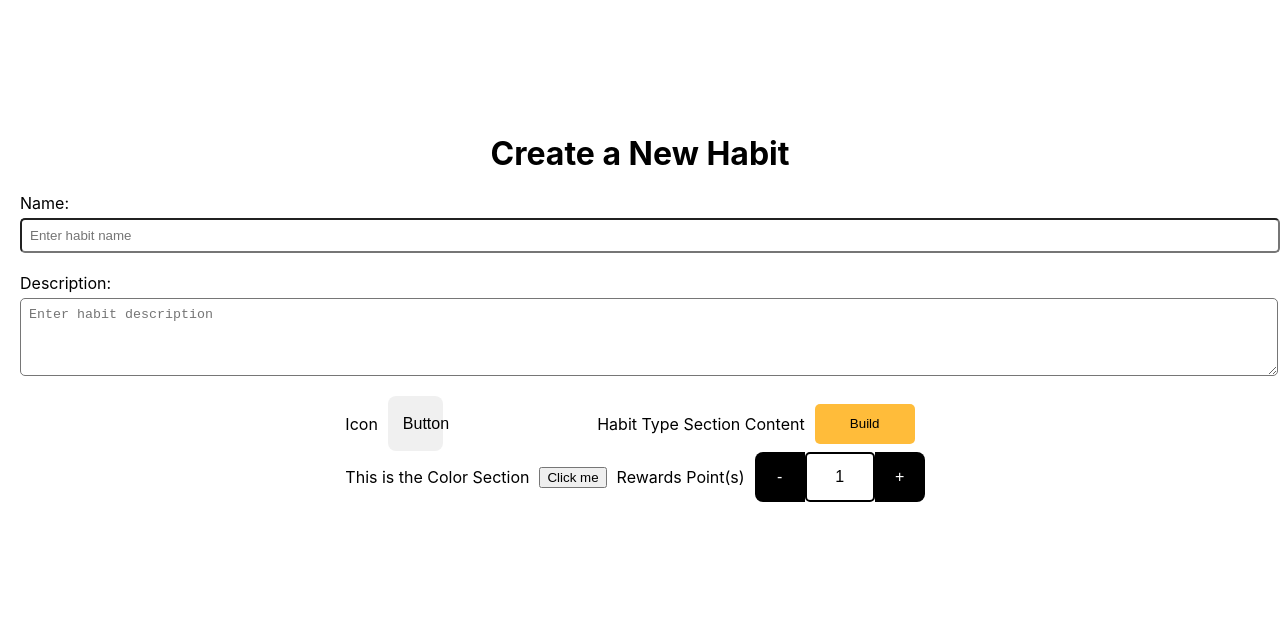
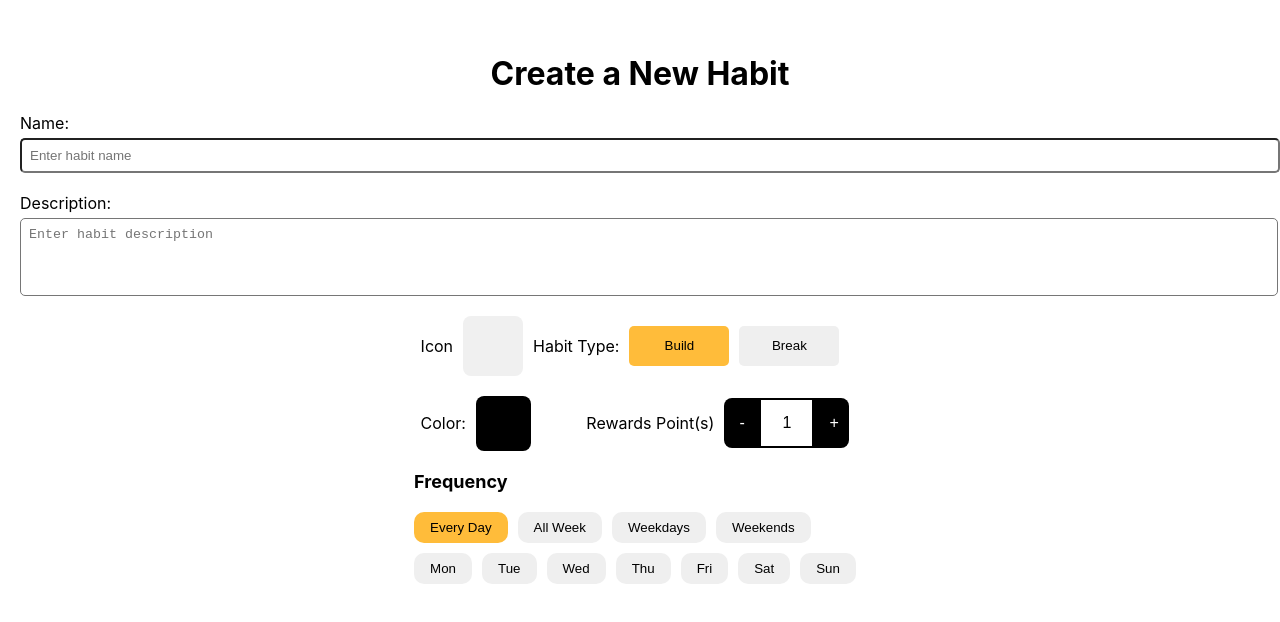
Before and after one commit to adellevo/HabitStreak, a React (Create React App) app: page /habitcreation in a window 1280 px wide. Shown: the part 112-734 px from the top of the page. Built offline with nearby package versions, Linux system fonts and the light colour scheme.

Commit message:
Added Frequency Section

```diff
--- a/src/ColorSection.js
+++ b/src/ColorSection.js
@@ -1,12 +1,14 @@
-// ColorSection.js
 import React from "react";
+import "./HabitCreation.css"; // Add the path to your ColorSection CSS file
 
 const ColorSection = () => {
   return (
     <div className="color-section">
-      <p>This is the Color Section</p>
-      <button>Click me</button>
-      {/* Add more content or components for the Color Section */}
+      <p className="color-label">Color:</p>
+      <div>
+        <button className="color-button">Black</button>
+        {/* Add more color buttons as needed */}
+      </div>
     </div>
   );
 };
--- a/src/DescriptionSection.js
+++ b/src/DescriptionSection.js
@@ -1,4 +1,3 @@
-// DescriptionSection.js
 import React from "react";
 
 const DescriptionSection = () => {
@@ -12,6 +11,7 @@ const DescriptionSection = () => {
         placeholder="Enter habit description"
         rows="4"
         className="textarea"
+        style={{ resize: "none" }}
       />
     </div>
   );
--- /dev/null
+++ b/src/FrequencySection.js
@@ -0,0 +1,32 @@
+// FrequencySection.js
+import React from "react";
+import "./HabitCreation.css"; // Add the path to your main CSS file
+
+const FrequencySection = () => {
+  return (
+    <div className="frequency-section">
+      <div className="frequency-label">Frequency</div>
+
+      {/* First row of buttons */}
+      <div className="frequency-row first-row">
+        <button className="first-row-button everyday-button">Every Day</button>
+        <button className="first-row-button">All Week</button>
+        <button className="first-row-button">Weekdays</button>
+        <button className="first-row-button">Weekends</button>
+      </div>
+
+      {/* Second row of buttons */}
+      <div className="frequency-row">
+        <button className="second-row-button">Mon</button>
+        <button className="second-row-button">Tue</button>
+        <button className="second-row-button">Wed</button>
+        <button className="second-row-button">Thu</button>
+        <button className="second-row-button">Fri</button>
+        <button className="second-row-button">Sat</button>
+        <button className="second-row-button">Sun</button>
+      </div>
+    </div>
+  );
+};
+
+export default FrequencySection;
--- a/src/HabitCreation.css
+++ b/src/HabitCreation.css
@@ -33,19 +33,28 @@ textarea {
   padding: 8px;
 }
 
+.textarea {
+  resize: none; /* Add this property to prevent resizing */
+}
+
+.horizontal-section {
+  display: flex;
+  justify-content: space-between;
+  width: 100%; /* Occupy the full width of the parent */
+  margin-bottom: 10px; /* Add margin-bottom for spacing */
+}
+
+.horizontal-section > * {
+  margin-right: 10px; /* Adjust the padding as needed */
+}
+
 /* Add the following styles for the horizontal layout */
 .horizontal-section {
   display: flex;
   justify-content: space-between;
   width: 100%; /* Occupy the full width of the parent */
+  margin-bottom: 20px; /* Add margin-bottom for spacing */
 }
-
-/* Add padding between the two sections */
-.horizontal-section > * {
-  margin-right: 10px; /* Adjust the padding as needed */
-}
-
-/* ... (existing styles) */
 
 /* IconSection.css */
 .icon-section {
@@ -65,9 +74,11 @@ textarea {
   font-size: 16px;
   cursor: pointer; /* Add a pointer cursor on hover */
   outline: none; /* Remove button outline */
-  width: 55px; /* Adjust the width as needed */
-  height: 55px; /* Adjust the height as needed */
+  width: 60px;
+  height: 60px;
 }
+
+/* ... other CSS styles for IconSection ... */
 
 /* HabitTypeSection.css */
 .habit-type-section {
@@ -97,6 +108,8 @@ textarea {
   /* Add styles for the "Break" button if needed */
 }
 
+/* ... other CSS styles for HabitTypeSection ... */
+
 /* ColorSection.css */
 .color-section {
   display: flex;
@@ -120,8 +133,6 @@ textarea {
 }
 
 /* RewardsOptionsSection.css */
-
-/* RewardPointsSection.css */
 .reward-points-container {
   display: flex;
   align-items: center;
@@ -132,17 +143,18 @@ textarea {
 }
 
 .reward-points-input {
-  width: 50px; /* Adjust the width as needed */
+  width: 35px; /* Adjust the width as needed */
   height: 30px; /* Adjust the height as needed */
   /* border-radius: 5px; */
   border: 2px solid black;
   padding: 8px;
   font-size: 16px;
   text-align: center;
+  border-radius: 0%;
 }
 
 .reward-points-button {
-  width: 50px; /* Adjust the width as needed */
+  width: 35px; /* Adjust the width as needed */
   height: 50px; /* Adjust the height as needed */
   background-color: black;
   color: white;
@@ -164,3 +176,36 @@ textarea {
   border-top-right-radius: 8px;
   border-bottom-right-radius: 8px;
 }
+
+/* FrequencySection.css */
+.frequency-section {
+  display: flex;
+  flex-direction: column;
+  align-items: flex-start; /* Align elements to the left side */
+}
+
+.frequency-label {
+  font-size: 18px; /* Adjust the font size as needed */
+  margin-bottom: 10px; /* Add space between the label and the rows */
+  font-weight: bold; /* Optional: Set font weight to bold */
+}
+
+.frequency-row {
+  display: flex;
+  justify-content: space-between;
+  margin-top: 10px; /* Add space between rows */
+}
+
+.first-row-button,
+.second-row-button {
+  cursor: pointer; /* Set cursor to pointer on hover to indicate clickable */
+  border: none;
+  border-radius: 10px;
+  padding: 8px 16px; /* Adjust padding as needed */
+  margin-right: 10px; /* Add space between buttons */
+}
+
+.everyday-button {
+  background-color: #FFBC3A; /* Set the background color for the "Every Day" button */
+  color: #000; /* Set the text color back to black */
+}
--- a/src/HabitCreation.js
+++ b/src/HabitCreation.js
@@ -4,6 +4,7 @@ import "./HabitCreation.css";
 import NameSection from "./NameSection";
 import DescriptionSection from "./DescriptionSection";
 import CustomizeSection from "./CustomizeSection";
+import FrequencySection from "./FrequencySection"; // Import the new component
 
 const HabitCreation = () => {
   return (
@@ -12,6 +13,7 @@ const HabitCreation = () => {
       <NameSection />
       <DescriptionSection />
       <CustomizeSection />
+      <FrequencySection />
       {/* Add other sections or components as needed */}
     </div>
   );
--- a/src/HabitTypeSection.js
+++ b/src/HabitTypeSection.js
@@ -1,12 +1,14 @@
-// HabitTypeSection.js
 import React from "react";
+import "./HabitCreation.css"; // Add the path to your HabitTypeSection CSS file
 
 const HabitTypeSection = () => {
   return (
     <div className="habit-type-section">
-      <p>Habit Type Section Content</p>
-      <button className="button-common build-button">Build</button>
-      {/* Add other buttons or content as needed */}
+      <p className="habit-type-label">Habit Type:</p>
+      <div>
+        <button className="button-common build-button">Build</button>
+        <button className="button-common break-button">Break</button>
+      </div>
     </div>
   );
 };
--- a/src/IconSection.js
+++ b/src/IconSection.js
@@ -6,7 +6,7 @@ const IconSection = () => {
   return (
     <div className="icon-section">
       <p>Icon</p>
-      <button className="icon-button">Button</button>
+      <button className="icon-button"></button>
       {/* Add content or components for the Icon Section */}
     </div>
   );
```
